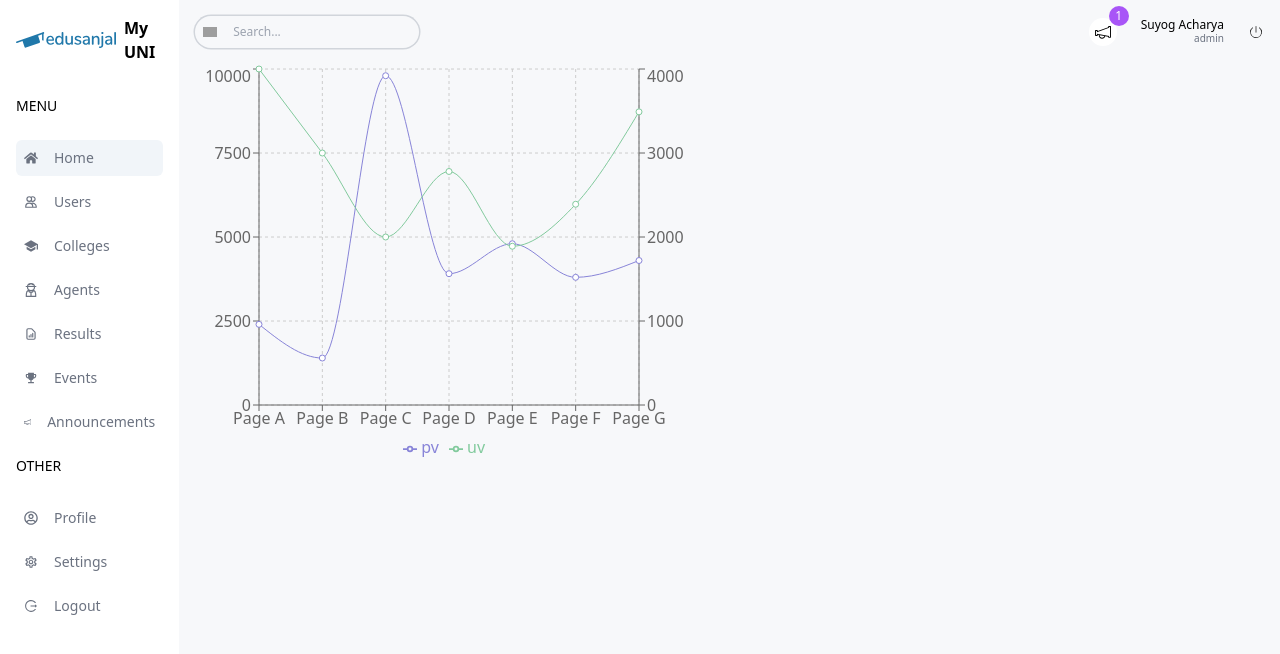
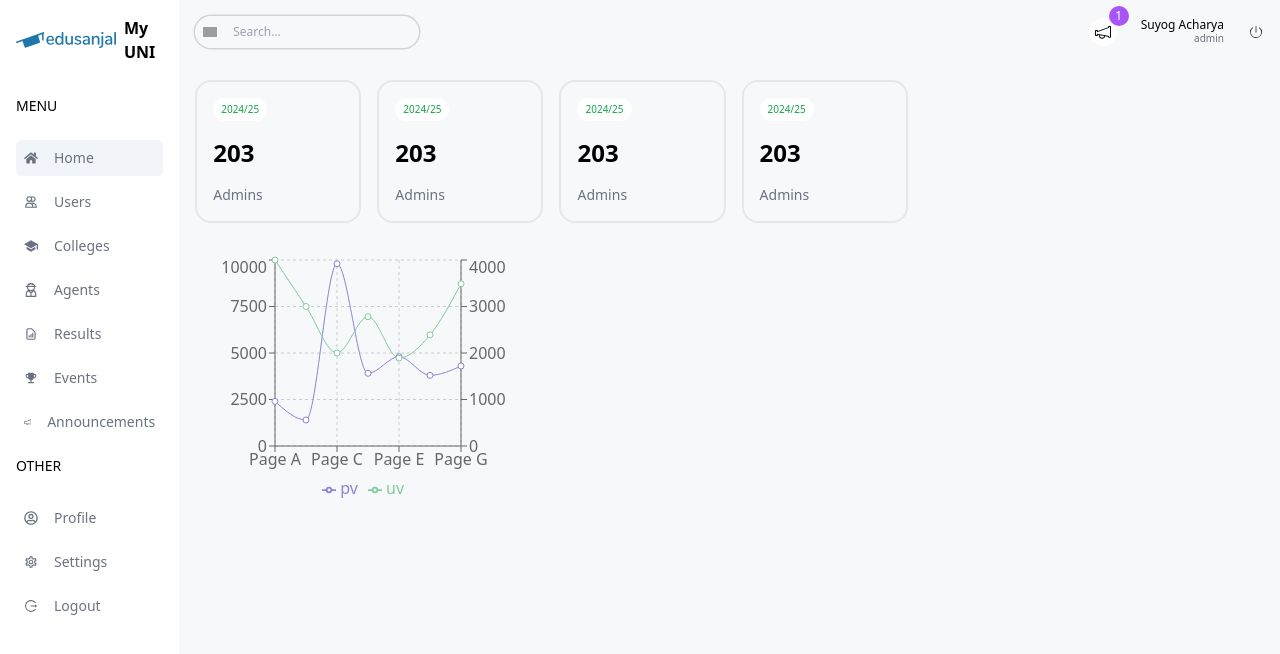
Before and after one commit to Tuna-Technology-Kathmandu/merouni_frontend, a Next.js app in the folder my-app/: page /dashboard in a window 1280 px wide. Shown: the top 654 px of the page. Built offline with nearby package versions, Linux system fonts and the light colour scheme; grey boxes are pictures that could not be loaded.

Commit message:
usercard added

```diff
--- a/my-app/src/app/(dashboard)/dashboard/page.js
+++ b/my-app/src/app/(dashboard)/dashboard/page.js
@@ -1,46 +1,56 @@
-"use client"
-import React, { PureComponent } from 'react';
-import { LineChart, Line, XAxis, YAxis, CartesianGrid, Tooltip, Legend, ResponsiveContainer } from 'recharts';
+"use client";
+import UserCard from "@/app/components/UserCard";
+import React, { PureComponent } from "react";
+import {
+  LineChart,
+  Line,
+  XAxis,
+  YAxis,
+  CartesianGrid,
+  Tooltip,
+  Legend,
+  ResponsiveContainer,
+} from "recharts";
 
 const data = [
   {
-    name: 'Page A',
+    name: "Page A",
     uv: 4000,
     pv: 2400,
     amt: 2400,
   },
   {
-    name: 'Page B',
+    name: "Page B",
     uv: 3000,
     pv: 1398,
     amt: 2210,
   },
   {
-    name: 'Page C',
+    name: "Page C",
     uv: 2000,
     pv: 9800,
     amt: 2290,
   },
   {
-    name: 'Page D',
+    name: "Page D",
     uv: 2780,
     pv: 3908,
     amt: 2000,
   },
   {
-    name: 'Page E',
+    name: "Page E",
     uv: 1890,
     pv: 4800,
     amt: 2181,
   },
   {
-    name: 'Page F',
+    name: "Page F",
     uv: 2390,
     pv: 3800,
     amt: 2500,
   },
   {
-    name: 'Page G',
+    name: "Page G",
     uv: 3490,
     pv: 4300,
     amt: 2100,
@@ -48,10 +58,25 @@ const data = [
 ];
 
 export default class Example extends PureComponent {
-  static demoUrl = 'https://codesandbox.io/p/sandbox/line-chart-double-y-axes-2stmj2';
+  static demoUrl =
+    "https://codesandbox.io/p/sandbox/line-chart-double-y-axes-2stmj2";
 
   render() {
     return (
+      <>
+        <div className="p-4 flex gap-4 flex-col md:flex-row">
+          {/* LEFT */}
+          <div className="w-full lg:w-2/3 flex flex-col gap-8">
+            {/* USER CARDS */}
+            <div className="flex gap-4 justify-between flex-wrap">
+              <UserCard />
+              <UserCard  />
+              <UserCard  />
+              <UserCard  />
+            </div>
+
+            {/* BOTTOM CHART */}
+            <div className="w-full h-[500px]">
             <ResponsiveContainer width="50%" height="50%">
           <LineChart
             width={200}
@@ -70,10 +95,31 @@ export default class Example extends PureComponent {
             <YAxis yAxisId="right" orientation="right" />
             <Tooltip />
             <Legend />
-          <Line yAxisId="left" type="monotone" dataKey="pv" stroke="#8884d8" activeDot={{ r: 8 }} />
-          <Line yAxisId="right" type="monotone" dataKey="uv" stroke="#82ca9d" />
+            <Line
+              yAxisId="left"
+              type="monotone"
+              dataKey="pv"
+              stroke="#8884d8"
+              activeDot={{ r: 8 }}
+            />
+            <Line
+              yAxisId="right"
+              type="monotone"
+              dataKey="uv"
+              stroke="#82ca9d"
+            />
           </LineChart>
         </ResponsiveContainer>
+            </div>
+          </div>
+          {/* RIGHT
+          <div className="w-full lg:w-1/3 flex flex-col gap-8">
+            <EventCalendarContainer searchParams={searchParams} />
+            <Announcements />
+          </div> */}
+        </div>
+
+      </>
     );
   }
 }
--- a/my-app/src/app/(dashboard)/dashboard/users/loading.js
+++ b/my-app/src/app/(dashboard)/dashboard/users/loading.js
@@ -25,7 +25,7 @@ const Loading = () => {
             </tr>
           </thead>
           <tbody>
-            {[...Array(5)].map((_, rowIndex) => (
+            {[...Array(6)].map((_, rowIndex) => (
               <tr key={rowIndex} className="border-b">
                 <td className="px-6 py-4">
                   <Skeleton width={150} height={20} />
--- a/my-app/src/app/(dashboard)/dashboard/users/page.js
+++ b/my-app/src/app/(dashboard)/dashboard/users/page.js
@@ -2,17 +2,26 @@
 import { Suspense } from 'react'
 import { getUsers } from '../../../actions/userActions'
 import { UserTableClient } from '../../../components/UserTableClient'
-import Pagination from '../../../components/Pagination' // Changed to default import
+import Pagination from '../../../components/Pagination'
+import SearchFilter from '../../../components/SearchFilter'
 
 export default async function UsersPage({ searchParams }) {
   const currentPage = Number(searchParams?.page) || 1
+  const search = searchParams?.search || ''
+  const filter = searchParams?.filter || ''
 
   try {
-    const users = await getUsers(currentPage)
+    const users = await getUsers(currentPage, search, filter)
 
     return (
       <div className="m-8">
+        {/* Search and Filter Section */}
+        <SearchFilter searchParams={searchParams} />
+
+        {/* User Table */}
         <UserTableClient users={users.items} />
+
+        {/* Pagination */}
         <Suspense fallback={<div>Loading pagination...</div>}>
           <Pagination
             currentPage={users.pagination.currentPage}
--- /dev/null
+++ b/my-app/src/app/components/SearchFilter.jsx
@@ -0,0 +1,33 @@
+// components/SearchFilter.js
+export default function SearchFilter({ searchParams }) {
+    const currentSearch = searchParams?.search || ''
+    const currentFilter = searchParams?.filter || ''
+
+    return (
+      <form method="GET" className="mb-4 flex items-center gap-4">
+        <input
+          type="text"
+          name="search"
+          placeholder="Search users..."
+          defaultValue={currentSearch}
+          className="border rounded px-4 py-2 w-1/3"
+        />
+        <select
+          name="filter"
+          defaultValue={currentFilter}
+          className="border rounded px-4 py-2 w-1/4"
+        >
+          <option value="">All</option>
+          <option value="admin">Admin</option>
+          <option value="user">User</option>
+          <option value="guest">Guest</option>
+        </select>
+        <button
+          type="submit"
+          className="bg-[#4949CA] text-white px-4 py-2 rounded"
+        >
+          Apply
+        </button>
+      </form>
+    )
+  }
--- /dev/null
+++ b/my-app/src/app/components/UserCard.jsx
@@ -0,0 +1,17 @@
+import React from "react";
+
+const UserCard = () => {
+  return (
+    <div className="rounded-2xl odd:bg-lamaPurple even:bg-lamaYellow p-4 flex-1 min-w-[130px] border-2">
+      <div className="flex justify-between items-center">
+        <span className="text-[10px] bg-white px-2 py-1 rounded-full text-green-600">
+          2024/25
+        </span>
+      </div>
+      <h1 className="text-2xl font-semibold my-4">203</h1>
+      <h2 className="capitalize text-sm font-medium text-gray-500">admins</h2>
+    </div>
+  );
+};
+
+export default UserCard;
--- a/my-app/src/app/components/UserForm.jsx
+++ b/my-app/src/app/components/UserForm.jsx
@@ -37,6 +37,7 @@ export function UserForm({ initialData, onComplete }) {
           name="firstName"
           defaultValue={initialData?.firstName}
           required
+          className="border-2"
         />
       </div>
       <div>
@@ -48,6 +49,8 @@ export function UserForm({ initialData, onComplete }) {
           name="lastName"
           defaultValue={initialData?.lastName}
           required
+          className="border-2"
+
         />
       </div>
       <div>
@@ -60,6 +63,8 @@ export function UserForm({ initialData, onComplete }) {
           type="email"
           defaultValue={initialData?.email}
           required
+          className="border-2"
+
         />
       </div>
       <div className="flex justify-end space-x-2">
```
Lines whose indentation alone changed are shown as unchanged.
